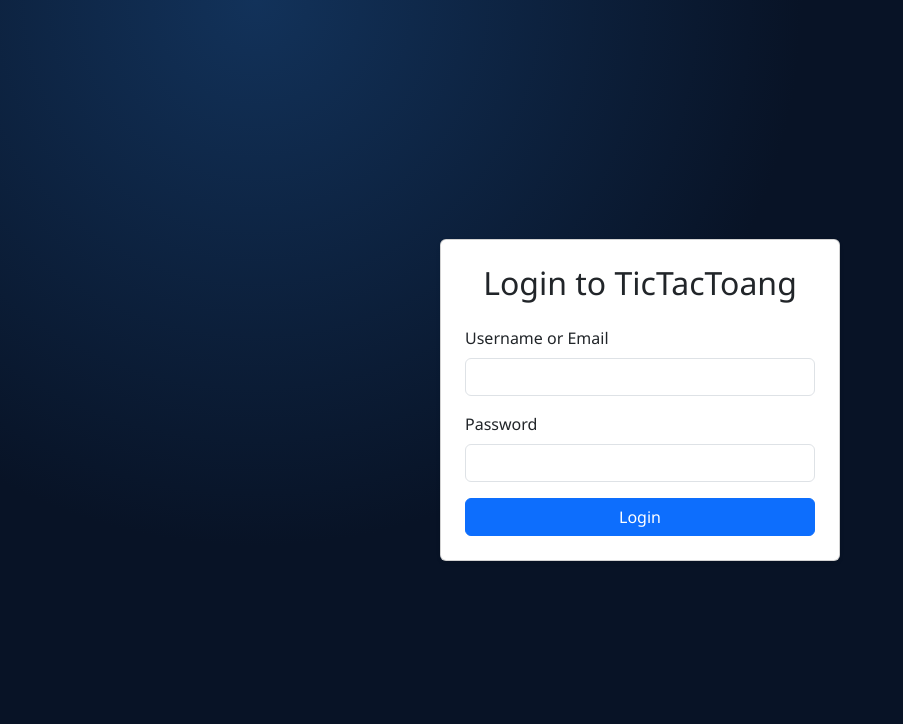
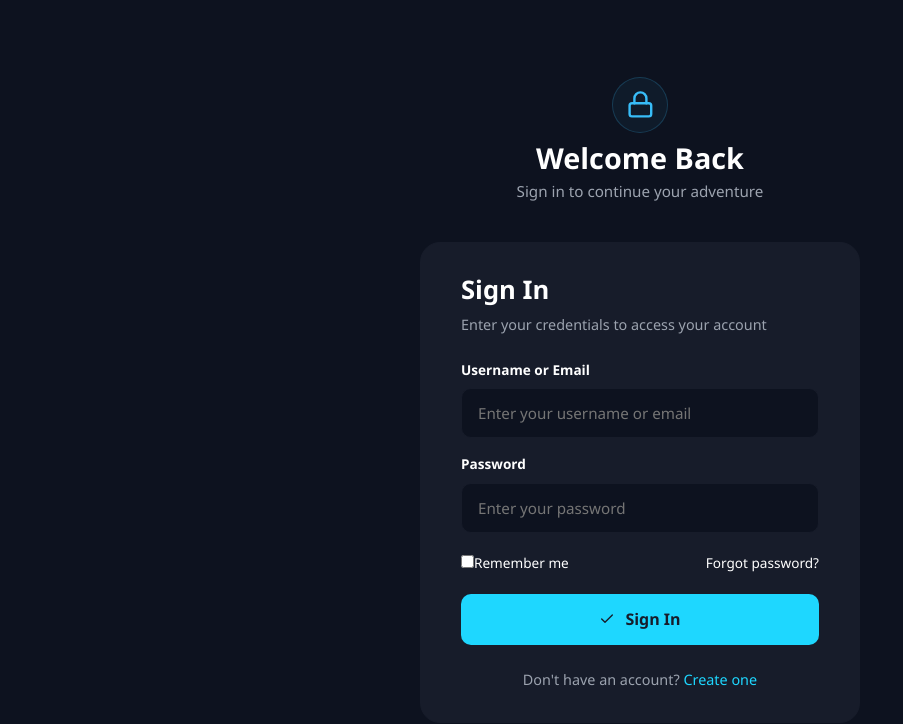
Before and after one commit to RMIT-Full-Stack-Development-2026A/Group9, a React (Vite) app in the folder frontend/: page /login in a window 1280 px wide. Shown: the top 724 px of the page, without its empty margins (0-903 px from the left). Built offline with nearby package versions, Linux system fonts and the light colour scheme; no server answers.

Commit message:
made ui look like figma

```diff
--- a/frontend/src/modules/auth/pages/Login.jsx
+++ b/frontend/src/modules/auth/pages/Login.jsx
@@ -14,15 +14,18 @@
  */
 
 import React, { useState, useContext } from 'react';
-import { useNavigate, useLocation } from 'react-router-dom';
+import { useNavigate, useLocation, Link } from 'react-router-dom';
 import { AuthContext } from '../../../app/providers/AuthProvider.jsx';
 import { api } from '../../../services/api.js';
 import { AUTH_TOKEN_KEY } from '../../../config/api.config.js';
+import { FiLock, FiAlertCircle, FiCheck } from 'react-icons/fi';
+import styles from './Login.module.css';
 
 export default function Login() {
     const [identifier, setIdentifier] = useState('');
     const [password, setPassword] = useState('');
     const [error, setError] = useState('');
+    const [isLoading, setIsLoading] = useState(false);
 
     const { login } = useContext(AuthContext);
     const navigate = useNavigate();
@@ -34,6 +37,7 @@ export default function Login() {
     const handleSubmit = async (e) => {
         e.preventDefault();
         setError('');
+        setIsLoading(true);
 
         try {
             const response = await api.post('/api/auth/login', { identifier, password });
@@ -47,37 +51,81 @@ export default function Login() {
             navigate(from, { replace: true });
         } catch (err) {
             setError(err.payload?.message || "Login failed");
+        } finally {
+            setIsLoading(false);
         }
     };
 
     return (
-        <div className="container d-flex justify-content-center align-items-center vh-100">
-            <div className="card p-4 shadow-sm" style={{ maxWidth: '400px', width: '100%' }}>
-                <h2 className="text-center mb-4">Login to TicTacToang</h2>
-                {error && <div className="alert alert-danger">{error}</div>}
+        <div className={styles.pageWrapper}>
+            {/*header*/}
+            <div className={styles.headerSection}>
+                <div className={styles.iconCircle}>
+                    <FiLock />
+                </div>
+                <h1 className={styles.welcomeText}>Welcome Back</h1>
+                <p className={styles.welcomeSubtext}>Sign in to continue your adventure</p>
+            </div>
+
+            {/*login card*/}
+            <div className={styles.loginCard}>
+                <h2 className={styles.cardTitle}>Sign In</h2>
+                <p className={styles.cardSubtitle}>Enter your credentials to access your account</p>
+
+                {error && (
+                    <div className={styles.errorAlert}>
+						<FiAlertCircle className={styles.errorIcon} />
+						<div className={styles.errorContent}>
+							<span className={styles.errorTitle}>Invalid credentials</span>
+							<p className={styles.errorDescription}>{error}</p>
+						</div>
+					</div>
+                )}
+
                 <form onSubmit={handleSubmit}>
-                    <div className="mb-3">
-                        <label className="form-label">Username or Email</label>
+                    <div className={styles.inputGroup}>
+                        <label className={styles.inputLabel}>Username or Email</label>
                         <input
                             type="text"
-                            className="form-control"
+                            className={styles.customInput}
+                            placeholder="Enter your username or email"
                             value={identifier}
                             onChange={(e) => setIdentifier(e.target.value)}
                             required
                         />
                     </div>
-                    <div className="mb-3">
-                        <label className="form-label">Password</label>
+                    <div className={styles.inputGroup}>
+                        <label className={styles.inputLabel}>Password</label>
                         <input
                             type="password"
-                            className="form-control"
+                            className={styles.customInput}
+                            placeholder="Enter your password"
                             value={password}
                             onChange={(e) => setPassword(e.target.value)}
                             required
                         />
                     </div>
-                    <button type="submit" className="btn btn-primary w-100">Login</button>
+
+                    <div className={styles.formFooter}>
+                        <div className={styles.rememberMe}>
+                            <input type="checkbox" id="remember" />
+                            <label htmlFor="remember">Remember me</label>
+                        </div>
+                        <Link to="/forgot-password" className={styles.forgotLink}>
+                            Forgot password?
+                        </Link>
+                    </div>
+
+                    <button type="submit" className={styles.signInBtn} disabled={isLoading}>
+                        <FiCheck />
+                        {isLoading ? 'Signing In...' : 'Sign In'}
+                    </button>
                 </form>
+
+                <div className={styles.registerLinkSection}>
+                    Don't have an account?
+                    <Link to="/register" className={styles.registerLink}> Create one</Link>
+                </div>
             </div>
         </div>
     );
--- /dev/null
+++ b/frontend/src/modules/auth/pages/Login.module.css
@@ -0,0 +1,154 @@
+.pageWrapper {
+    background-color: #0d121f;
+    height: 100vh;
+    width: 100%;
+    display: flex;
+    flex-direction: column;
+    justify-content: center;
+    align-items: center;
+    padding: 20px;
+    color: #ffffff;
+    overflow: hidden;
+}
+
+.headerSection {
+    text-align: center;
+    margin-bottom: 1.5rem;
+}
+
+.iconCircle {
+    display: inline-flex;
+    padding: 0.8rem;
+    border-radius: 50%;
+    border: 1px solid rgba(56, 189, 248, 0.2);
+    background: rgba(56, 189, 248, 0.05);
+    color: #38bdf8;
+    font-size: 1.8rem;
+    margin-bottom: 0.5rem;
+}
+
+.welcomeText {
+    font-size: 1.8rem;
+    font-weight: 700;
+    margin-bottom: 0.25rem;
+}
+
+.welcomeSubtext {
+    color: #9ca3af;
+    font-size: 0.95rem;
+}
+
+.loginCard {
+    background-color: #171c2a;
+    border-radius: 20px;
+    padding: 2rem 2.5rem;
+    width: 100%;
+    max-width: 440px;
+    border: 1px solid #171c2a;
+}
+
+.cardTitle {
+    font-size: 1.6rem;
+    font-weight: 700;
+    margin-bottom: 0.5rem;
+}
+
+.cardSubtitle {
+    color: #9ca3af;
+    font-size: 0.9rem;
+    margin-bottom: 1.5rem;
+}
+
+.inputGroup {
+    margin-bottom: 1rem;
+}
+
+.inputLabel {
+    display: block;
+    font-size: 0.85rem;
+    font-weight: 600;
+    color: white;
+    margin-bottom: 0.5rem;
+}
+
+.customInput {
+    background-color: #0d121f;
+    border: 1px solid #171c2a;
+    border-radius: 10px;
+    color: white;
+    padding: 0.8rem 1rem;
+    width: 100%;
+    font-size: 0.95rem;
+}
+
+.formFooter {
+    display: flex;
+    justify-content: space-between;
+    align-items: center;
+    margin: 1.25rem 0;
+    font-size: 0.85rem;
+}
+
+.signInBtn {
+    background-color: #1ed7ff;
+    color: #171c2a;
+    border: none;
+    border-radius: 10px;
+    padding: 0.85rem;
+    font-weight: 700;
+    font-size: 1rem;
+    width: 100%;
+    display: flex;
+    justify-content: center;
+    align-items: center;
+    gap: 10px;
+    cursor: pointer;
+}
+
+.registerLinkSection {
+    text-align: center;
+    margin-top: 1.5rem;
+    color: #9ca3af;
+    font-size: 0.9rem;
+}
+
+.registerLink{
+    color:#1ed7ff;
+}
+
+
+.errorAlert {
+    background-color: #2a1215;
+    border: 1px solid #4a1a1e;
+    border-radius: 10px;
+    padding: 12px 16px;
+    margin-bottom: 1.5rem;
+    display: flex;
+    align-items: flex-start;
+    gap: 12px;
+}
+
+.errorIcon {
+    color: #ef4444;
+    font-size: 1.2rem;
+    margin-top: 2px;
+}
+
+.errorContent {
+    display: flex;
+    flex-direction: column;
+}
+
+.errorTitle {
+    color: #ef4444;
+    font-size: 0.9rem;
+    font-weight: 700;
+    margin-bottom: 2px;
+}
+
+.errorDescription {
+    color: #fca5a5;
+    font-size: 0.85rem;
+    line-height: 1.4;
+    margin: 0;
+}
```
